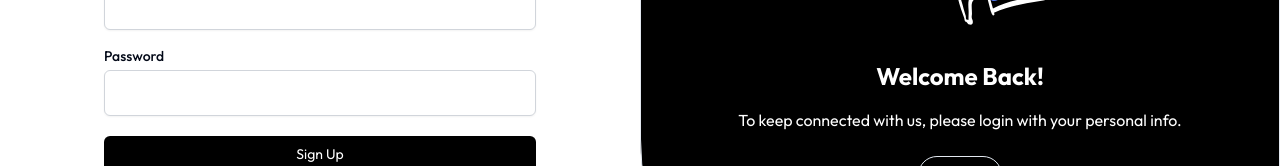
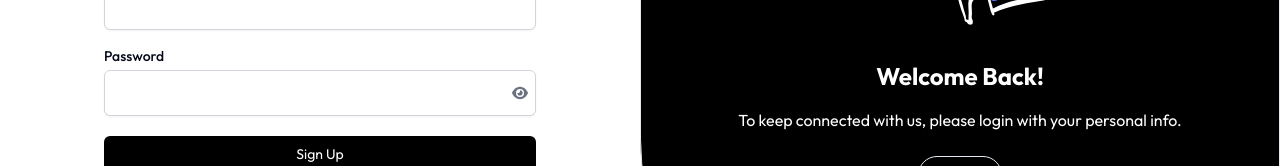
Before and after one commit to Dipeshdahiya/Remoteflow, a Next.js app: page /sign-in in a window 1280 px wide. Shown: the part 405-571 px from the top of the page. Built offline with nearby package versions, Linux system fonts and the light colour scheme.

Commit message:
Added eye button

```diff
--- a/app/sign-in/page.tsx
+++ b/app/sign-in/page.tsx
@@ -2,6 +2,7 @@
 
 import { useState } from "react";
 import { Button } from "@/components/ui/button";
+import {FaEye,FaEyeSlash} from 'react-icons/fa6'
 import Link from "next/link";
 const AuthPage = () => {
     const [signUpData, setSignUpData] = useState({
@@ -14,6 +15,8 @@ const AuthPage = () => {
         email: "",
         password: "",
     });
+    const [showPassword, setShowPassword] = useState(false);
+    const [showLoginPassword, setShowLoginPassword] = useState(false);
 
     // State to track the transition effect
     const [isPanelMoved, setIsPanelMoved] = useState(false);
@@ -123,8 +126,9 @@ const AuthPage = () => {
                         <label htmlFor="password" className="block text-sm font-medium">
                             Password
                         </label>
+                        <div className="relative">
                             <input
-                                type="password"
+                                type={showPassword ? 'text' : 'password'}
                                 id="password"
                                 name="password"
                                 value={signUpData.password}
@@ -132,6 +136,14 @@ const AuthPage = () => {
                                 className="mb-5 mt-1 block w-full border border-gray-300 rounded-md shadow-sm focus:border-blue-500 focus:ring-blue-500 sm:text-sm py-3 px-4"
                                 required
                             />
+                            <button
+                                type="button"
+                                onClick={() => setShowPassword(!showPassword)}
+                                className="absolute right-2 top-1/2 transform -translate-y-1/2 text-gray-500"
+                            >
+                                {showPassword ? <FaEyeSlash/> : <FaEye/>}
+                            </button>
+                        </div>
                         </div>
                         <Link href={"/workspace"}>
                         <Button
@@ -169,8 +181,9 @@ const AuthPage = () => {
                 >
                     Password
                 </label>
+                <div className="relative">
                     <input
-                                type="password"
+                        type={showLoginPassword ? 'text' : 'password'}
                         id="loginPassword"
                         name="password"
                         value={loginData.password}
@@ -178,6 +191,14 @@ const AuthPage = () => {
                         className="mb-2 mt-1 block w-full border border-gray-300 rounded-md shadow-sm focus:border-blue-500 focus:ring-blue-500 sm:text-sm py-3 px-4"
                         required
                     />
+                    <button
+                        type="button"
+                        onClick={() => setShowLoginPassword(!showLoginPassword)}
+                        className="absolute right-2 top-1/2 transform -translate-y-1/2 text-gray-500"
+                    >
+                                {showLoginPassword ? <FaEyeSlash/> : <FaEye/>}
+                                </button>
+                </div>
             </div>
                         <Button
                             type="submit"
```
Lines whose indentation alone changed are shown as unchanged.
